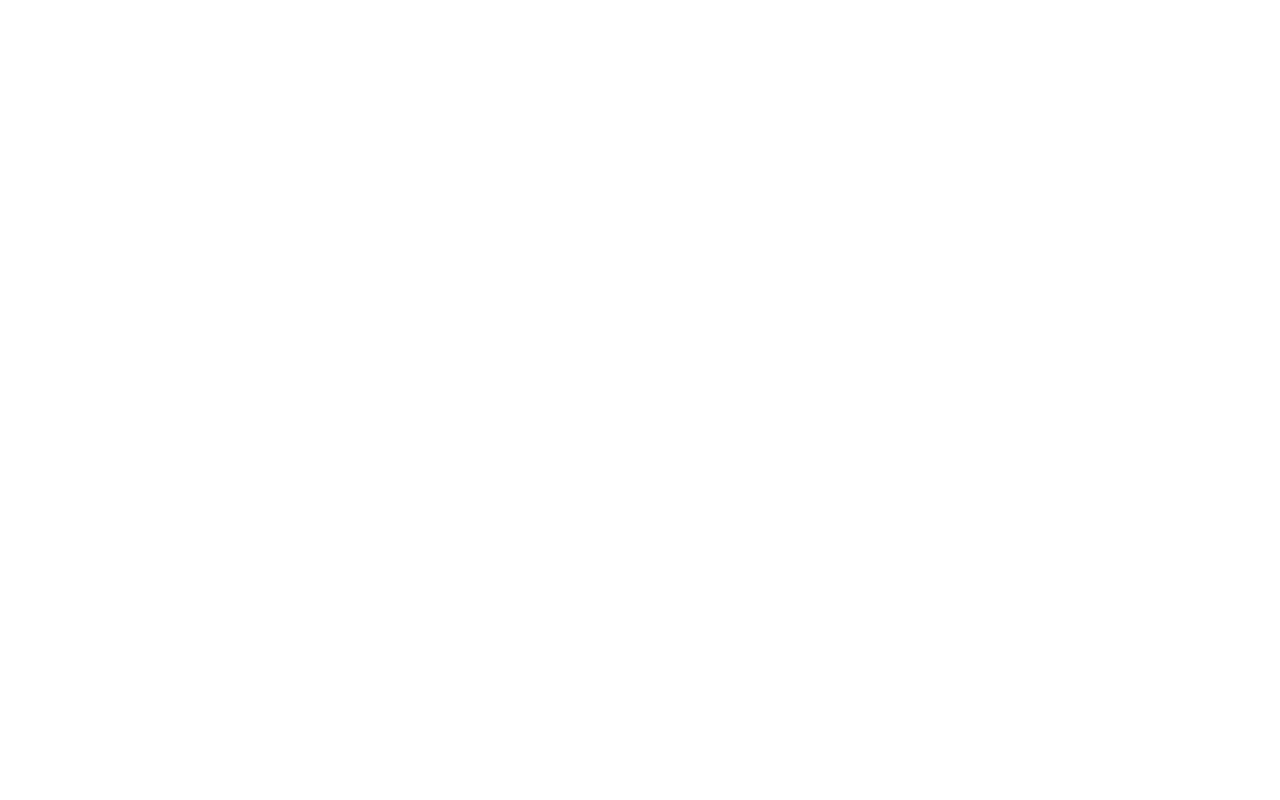
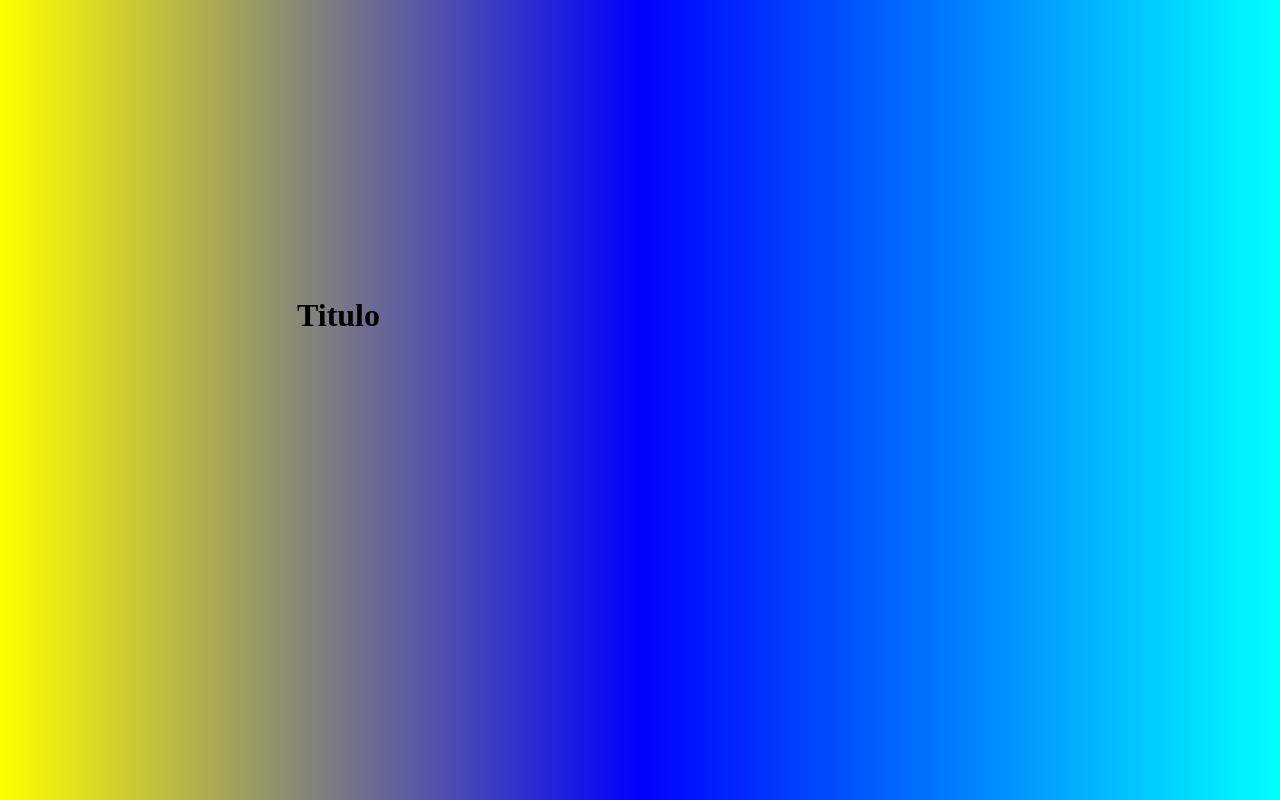
Before and after one commit to leoformigari/projetofront2, a plain HTML site: page index.html in a window 1280 px wide. Drawn offline with Linux system fonts and the light colour scheme.

Commit message:
style: Estilizando o body

```diff
--- a/index.html
+++ b/index.html
@@ -8,6 +8,6 @@
     <title>projeto2</title>
 </head>
 <body>
-
+    <h1>Titulo</h1>
 </body>
 </html>
--- a/src/css/estilo.css
+++ b/src/css/estilo.css
@@ -0,0 +1,7 @@
+*{
+    margin:0;
+    padding:99px;
+}
+body{
+    background-image:linear-gradient(to left, aqua,blue,yellow);
+}
```
